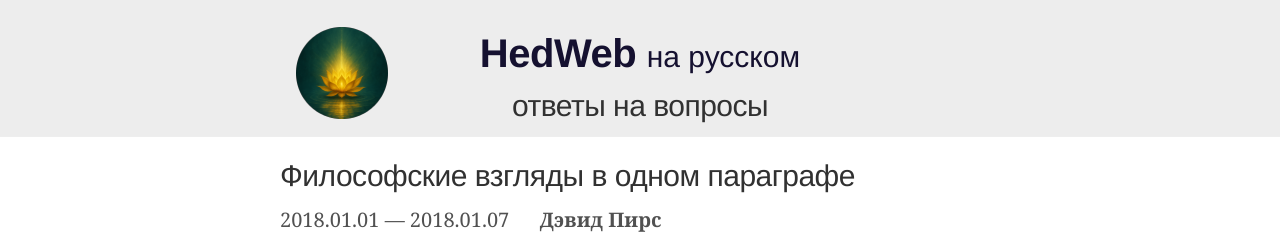
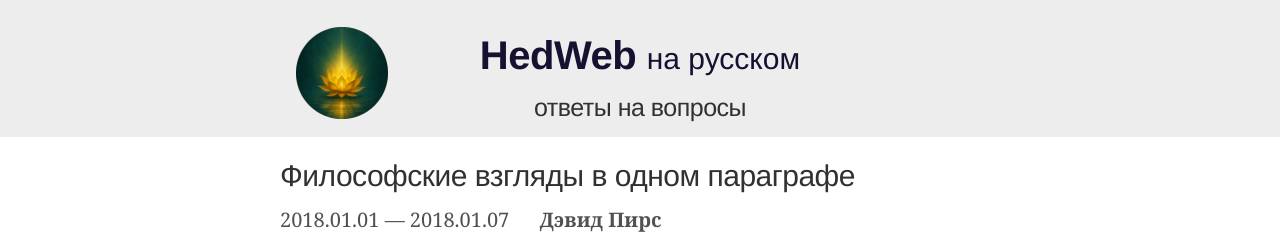
Before and after one commit to HedWeb-RU/hedweb-ru.github.io, a Jekyll site: the page built from quora/philosophical-positions-in-one-paragraph.md, in a window 1280 px wide. Shown: the top 234 px of the page. Built offline with Jekyll 4.4.1, drawn with Linux system fonts in a browser that asks for light colours.

Commit message:
Update quora-head.html

```diff
--- a/_includes/quora-head.html
+++ b/_includes/quora-head.html
@@ -6,7 +6,7 @@
         <td><h1 class="masthead-title" style="margin: 0; padding: 0"><a href="{{ site.baseurl }}/" style="text-decoration: none; color: #151130">HedWeb <small style="color: #151130">на русском</small></a></h1></td>
 		<td rowspan="2" class="additional-cell"></td>
       </tr>
-      <tr style="margin: 0; padding: 0"><td style="margin: 0; padding: 0"><div class="masthead-title" style="text-decoration: none; color: #151130"><h2 style="margin: 0; padding: 0">ответы на вопросы</h2></div></td></tr>
+      <tr style="margin: 0; padding: 0"><td style="margin: 0; padding: 0"><div class="masthead-title" style="text-decoration: none; color: #151130"><h3 style="margin: 0; padding: 0">ответы на вопросы</h3></div></td></tr>
 	</table>
   </div>
 </div>
```
